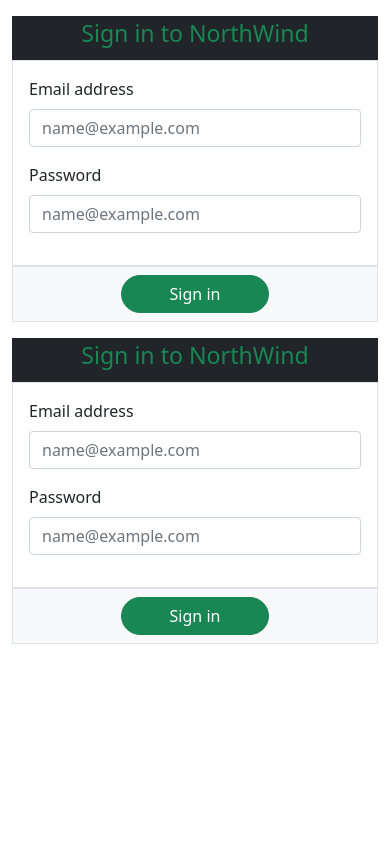
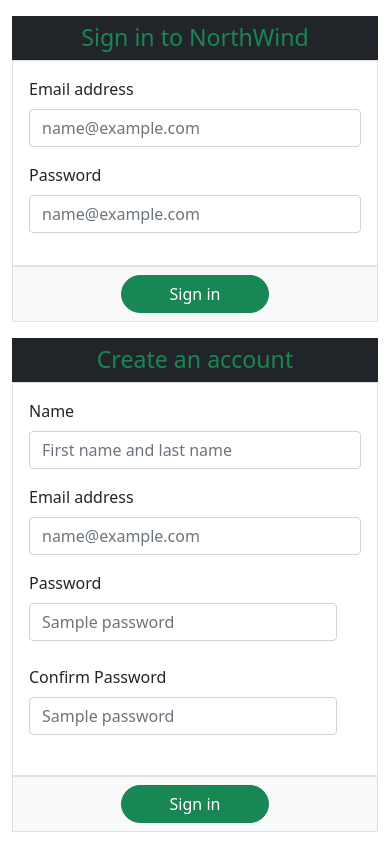
Before and after one commit to AndrosGreen/Login-y-RegistroBS, a plain HTML site: page index.html in a window 390 px wide. Drawn offline with nearby package versions, Linux system fonts and the light colour scheme.

Commit message:
responsive listo

```diff
--- a/index.html
+++ b/index.html
@@ -23,9 +23,11 @@
     <body>
         <div class="container">
             <div class="row">
-                <div class="formulario col-lg">
-                    <div class="bg-dark text-center py-1">
-                        <h3 class="text-success">Sign in to NorthWind</h3>
+                <div class="formulario col-lg col-md">
+                    <div class="bg-dark text-center">
+                        <h3 class="text-success mb-0 py-2">
+                            Sign in to NorthWind
+                        </h3>
                     </div>
                     <div class="p-3 border">
                         <form class="row g3">
@@ -64,12 +66,27 @@
                     </div>
                 </div>
 
-                <div class="formulario col-lg">
-                    <div class="bg-dark text-center py-1">
-                        <h3 class="text-success">Sign in to NorthWind</h3>
+                <div class="formulario col-lg col-md">
+                    <div class="bg-dark text-center">
+                        <h3 class="text-success mb-0 py-2">
+                            Create an account
+                        </h3>
                     </div>
                     <div class="p-3 border">
                         <form class="row g3">
+                            <div class="mb-3">
+                                <label
+                                    for="exampleFormControlInput1"
+                                    class="form-label"
+                                    >Name</label
+                                >
+                                <input
+                                    type="text"
+                                    class="form-control"
+                                    id="exampleFormControlInput1"
+                                    placeholder="First name and last name"
+                                />
+                            </div>
                             <div class="mb-3">
                                 <label
                                     for="exampleFormControlInput1"
@@ -83,7 +100,8 @@
                                     placeholder="name@example.com"
                                 />
                             </div>
-                            <div class="mb-3">
+                            <div class="row">
+                                <div class="mb-4 col-lg">
                                     <label
                                         for="exampleFormControlInput1"
                                         class="form-label"
@@ -93,8 +111,22 @@
                                         type="password"
                                         class="form-control"
                                         id="exampleFormControlInput1"
-                                    placeholder="name@example.com"
+                                        placeholder="Sample password"
                                     />
+                                </div>
+                                <div class="mb-4 col-lg">
+                                    <label
+                                        for="exampleFormControlInput1"
+                                        class="form-label"
+                                        >Confirm Password</label
+                                    >
+                                    <input
+                                        type="password"
+                                        class="form-control"
+                                        id="exampleFormControlInput1"
+                                        placeholder="Sample password"
+                                    />
+                                </div>
                             </div>
                         </form>
                     </div>
```
Lines whose indentation alone changed are shown as unchanged.
